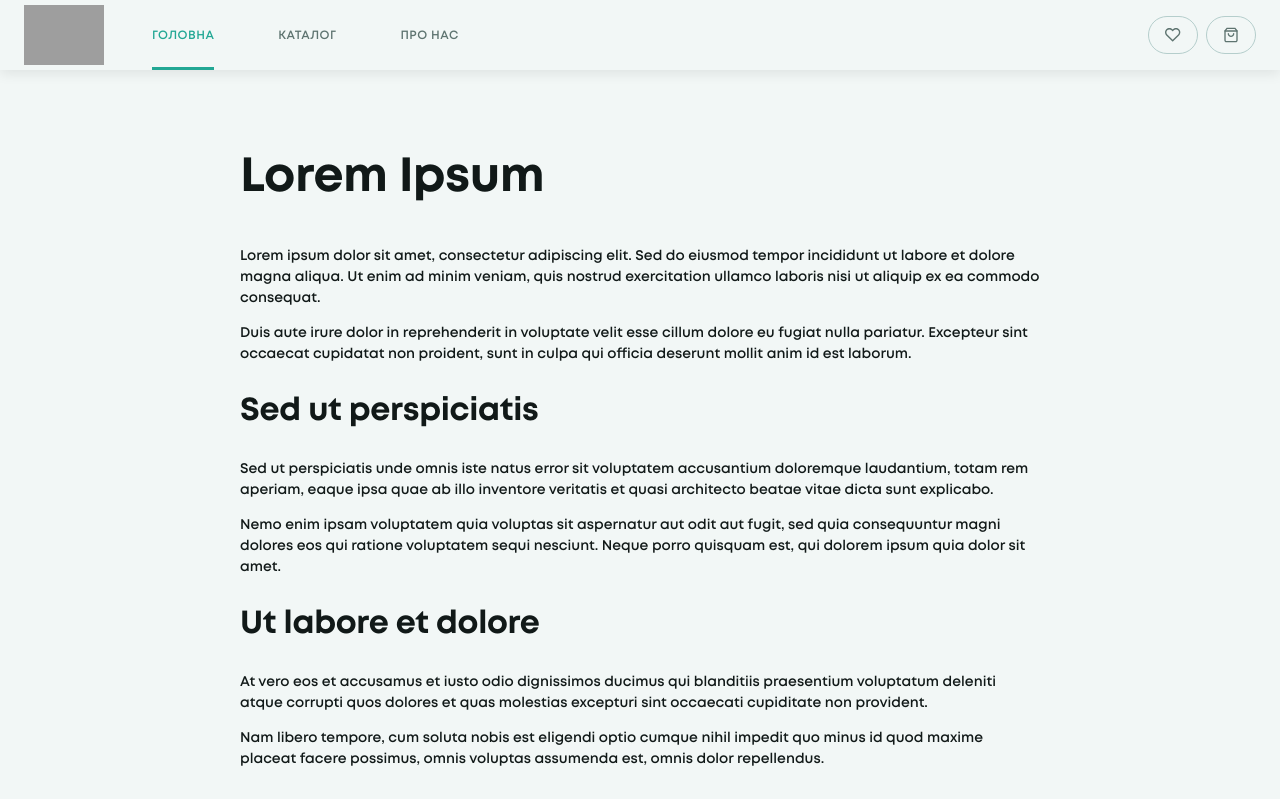
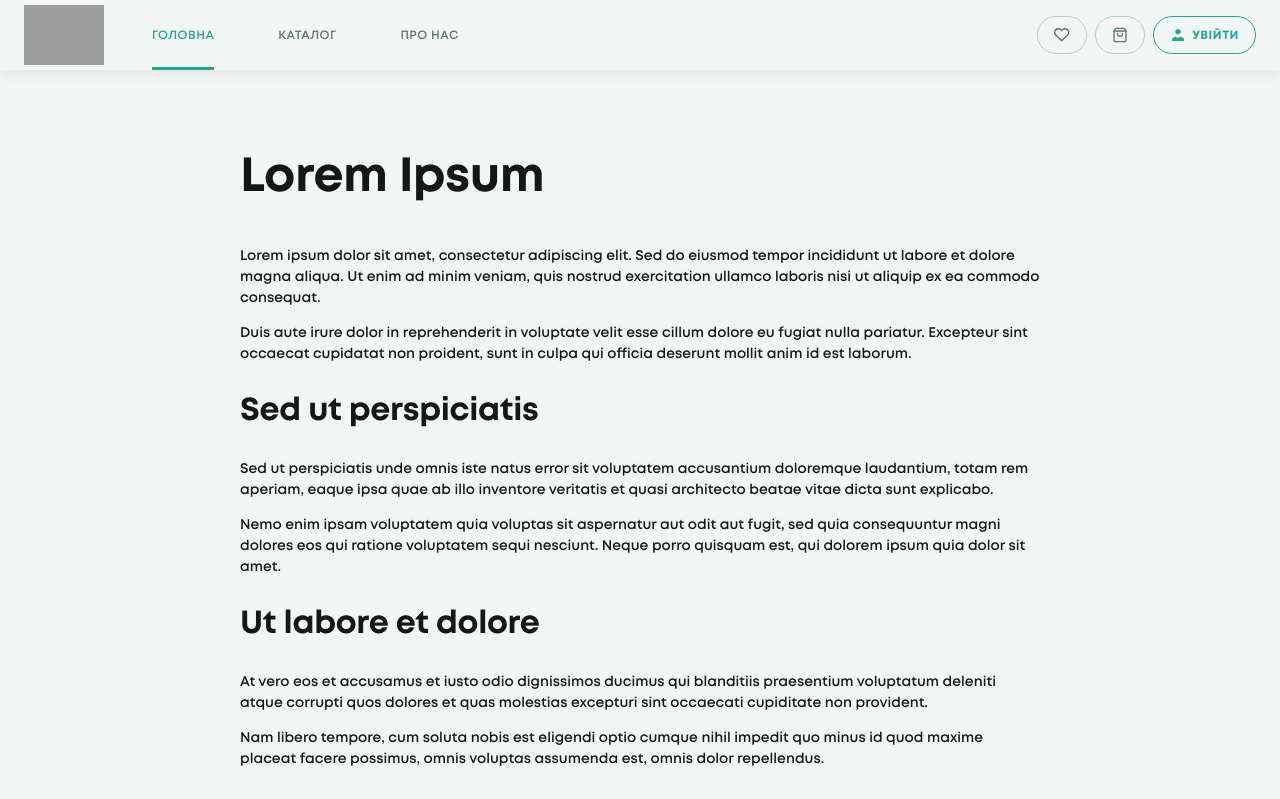
Before and after one commit to FilamentStore/FilamentStore.FE, an Angular app: page / in a window 1280 px wide. Shown: the top 799 px of the page. Built offline with nearby package versions, Linux system fonts and the light colour scheme; grey boxes are pictures that could not be loaded.

Commit message:
feat: add account button and fix navbar

```diff
--- a/src/app/components/_layout/header/header.component.html
+++ b/src/app/components/_layout/header/header.component.html
@@ -44,6 +44,16 @@
 
   <div class="header-icons">
     <a
+      routerLink="/account"
+      routerLinkActive="icon-account--active"
+      class="icon-account"
+      aria-label="Go to Account"
+    >
+      <span class="icon-img icon-img--account" aria-hidden="true"></span>
+      <span class="icon-account__label">Увійти</span>
+    </a>
+
+    <a
       routerLink="/favorites"
       routerLinkActive="icon--active"
       class="icon"
--- a/src/app/components/_layout/header/header.component.scss
+++ b/src/app/components/_layout/header/header.component.scss
@@ -100,7 +100,6 @@
   color: $color-text-secondary;
   text-decoration: none;
   font-weight: 600;
-  transition: color 0.25s ease;
 
   @include on-tablet {
     display: flex;
@@ -114,18 +113,14 @@
     left: 0;
     width: 100%;
     height: 3px;
-    background: $color-text-main;
+    background: $color-text-secondary;
     transform: scaleX(0);
     transform-origin: center;
     transition: transform 0.25s ease;
   }
 
-  &:hover {
-    color: $color-text-main;
-
-    &::after {
-      transform: scaleX(1);
-    }
+  &:hover::after {
+    transform: scaleX(1);
   }
 }
 
@@ -153,12 +148,12 @@
     display: flex;
     align-items: center;
     justify-content: center;
+    order: 1;
     width: auto;
     height: 36px;
     padding-inline: 14px;
     border: 1.5px solid $color-element;
     border-radius: 100px;
-    box-shadow: none;
     text-decoration: none;
     color: $color-text-secondary;
     transition:
@@ -176,26 +171,8 @@
   }
 
   &.icon--active {
-    color: $color-text-main;
-
-    &::after {
-      content: '';
-      position: absolute;
-      width: 100%;
-      height: 3px;
-      left: 0;
-      bottom: 0;
-      background: $color-text-main;
-    }
-
-    @include on-desktop {
-      border-color: $color-accent;
-      color: $color-accent;
-
-      &::after {
-        display: none;
-      }
-    }
+    color: $color-accent;
+    border-color: $color-accent;
   }
 }
 
@@ -214,6 +191,10 @@
 
   &--bag {
     mask-image: url('../../../../assets/icons/icon-shopping-bag.svg');
+  }
+
+  &--account {
+    mask-image: url('../../../../assets/icons/user-account.svg');
   }
 }
 
@@ -240,17 +221,72 @@
 }
 
 .icon-burger-menu {
-  display: block;
+  display: flex;
+  align-items: center;
+  justify-content: center;
+  order: 99;
   width: 48px;
   height: 100%;
-  background: url('../../../../assets/icons/icon-burger-menu.svg') center / 16px
-    no-repeat;
   background-color: transparent;
   border: none;
   box-shadow: -1px 0px 0px 0px $color-element;
   cursor: pointer;
 
+  &::before {
+    content: '';
+    display: block;
+    width: 14px;
+    height: 9px;
+    background-color: $color-text-secondary;
+    mask-image: url('../../../../assets/icons/icon-burger-menu.svg');
+    mask-size: contain;
+    mask-repeat: no-repeat;
+    mask-position: center;
+  }
+
   @include on-tablet {
     display: none;
   }
 }
+
+.icon-account {
+  display: flex;
+  align-items: center;
+  justify-content: center;
+  gap: 6px;
+  height: 36px;
+  padding-inline: 14px;
+  margin-right: 8px;
+  text-decoration: none;
+  border: 1.5px solid $color-accent;
+  border-radius: 100px;
+  background-color: transparent;
+  color: $color-accent;
+  transition:
+    background-color 0.25s ease,
+    color 0.25s ease;
+
+  &:hover {
+    background-color: $color-accent;
+    color: $color-text-buttons;
+  }
+
+  &.icon-account--active {
+    background-color: $color-accent;
+    color: $color-text-buttons;
+  }
+
+  @include on-tablet {
+    order: 3;
+    margin-right: 0;
+    padding-inline: 14px;
+  }
+
+  @include on-desktop {
+    padding-inline: 16px;
+  }
+}
+
+.icon-account__label {
+  display: block;
+}
--- a/src/app/components/_layout/navbar/navbar.component.html
+++ b/src/app/components/_layout/navbar/navbar.component.html
@@ -2,7 +2,7 @@
   <div class="container">
     <div class="menu-top">
       <a routerLink="/" class="logo-link" (click)="onClose()">
-        <img src="assets/icons/Logo.png" alt="Logo" class="logo" />
+        <img src="assets/icons/logo.png" alt="Logo" class="logo" />
       </a>
 
       <div class="header-icons">
@@ -70,7 +70,7 @@
         (click)="onClose()"
         aria-label="Go to Favorites"
       >
-        <img src="assets/icons/icon-favorite.svg" alt="Favorites" />
+        <span class="icon-img icon-img--favorite" aria-hidden="true"></span>
       </a>
       <a
         routerLink="/cart"
@@ -79,7 +79,7 @@
         (click)="onClose()"
         aria-label="Go to Shopping Bag"
       >
-        <img src="assets/icons/icon-shopping-bag.svg" alt="Shopping Bag" />
+        <span class="icon-img icon-img--bag" aria-hidden="true"></span>
       </a>
     </div>
   </div>
--- a/src/app/components/_layout/navbar/navbar.component.scss
+++ b/src/app/components/_layout/navbar/navbar.component.scss
@@ -58,20 +58,54 @@
   display: flex;
   justify-content: center;
   align-items: center;
-  background-repeat: no-repeat;
-  background-position: center;
   cursor: pointer;
+  color: $color-text-secondary;
+  text-decoration: none;
+  transition: color 0.25s ease;
+
+  &:hover {
+    color: $color-text-main;
+  }
 }
 
 .icon-close {
-  background-image: url('../../../../assets/icons/icon-close.svg');
   background-color: transparent;
-  background-size: 16px 16px;
-  background-position: center;
-  background-repeat: no-repeat;
   border: none;
   box-shadow: -1px 0px 0px 0px $color-element;
-  transition: background-color 0.2s ease;
+
+  &::before {
+    content: '';
+    display: block;
+    width: 16px;
+    height: 16px;
+    background-color: $color-text-secondary;
+    mask-image: url('../../../../assets/icons/icon-close.svg');
+    mask-size: contain;
+    mask-repeat: no-repeat;
+    mask-position: center;
+  }
+
+  &:hover::before {
+    background-color: $color-text-main;
+  }
+}
+
+.icon-img {
+  display: block;
+  width: 16px;
+  height: 16px;
+  background-color: currentColor;
+  mask-repeat: no-repeat;
+  mask-position: center;
+  mask-size: contain;
+
+  &--favorite {
+    mask-image: url('../../../../assets/icons/icon-favorite.svg');
+  }
+
+  &--bag {
+    mask-image: url('../../../../assets/icons/icon-shopping-bag.svg');
+  }
 }
 
 .menu-bottom {
@@ -103,7 +137,6 @@
   text-decoration: none;
   color: $color-text-secondary;
   text-transform: uppercase;
-  transition: color 0.3s ease;
 
   &:hover {
     color: $color-text-main;
@@ -112,7 +145,7 @@
 
 .is-active {
   position: relative;
-  color: $color-text-main;
+  color: $color-accent;
 
   &::after {
     content: '';
@@ -121,8 +154,7 @@
     height: 2px;
     left: 0;
     bottom: -6px;
-    background: $color-text-main;
-    transition: background 0.3s ease;
+    background: $color-accent;
   }
 }
 
@@ -138,25 +170,24 @@
     position: relative;
     height: 100%;
     flex: 1;
-    display: flex;
-    justify-content: center;
-    align-items: center;
     border-left: 1px solid $color-element;
-    text-decoration: none;
 
     &:first-child {
       border-left: none;
     }
 
-    &.is-active::after {
+    &.is-active {
+      color: $color-accent;
+
+      &::after {
         content: '';
         position: absolute;
-      z-index: 10000;
         left: 0;
         bottom: 0;
         width: 100%;
         height: 3px;
-      background-color: $color-text-main;
+        background-color: $color-accent;
       }
     }
   }
+}
```
Also changed, not shown: src/assets/icons/user-account.svg (added). Lines whose indentation alone changed are shown as unchanged.
